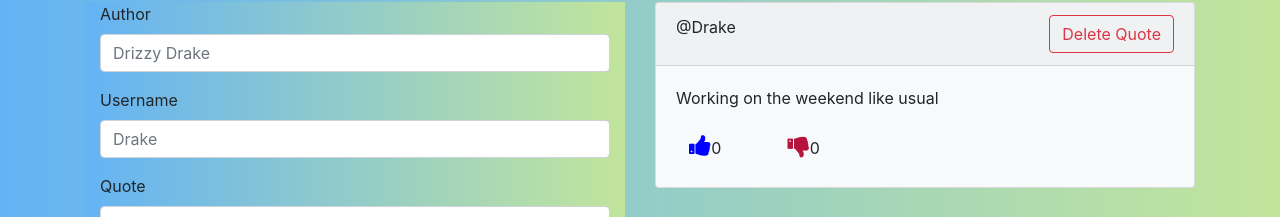
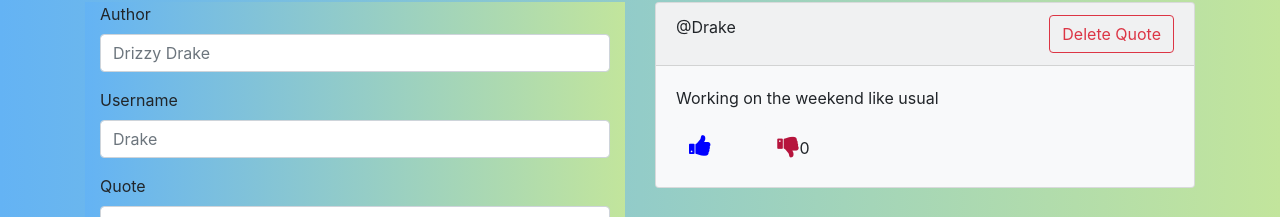
Before and after one commit to hamisicodes/quotes, an Angular app: page / in a window 1280 px wide. Shown: the part 92-309 px from the top of the page. Built offline with nearby package versions, Linux system fonts and the light colour scheme.

Commit message:
Add  upvote and downVote property to the Quote object

```diff
--- a/src/app/quote.ts
+++ b/src/app/quote.ts
@@ -1,5 +1,11 @@
 export class Quote {
+
+    upVote:number;
+    downVote:number;
+
     constructor(public author:string , public username:string , public description:string){
+        this.upVote = 0;
+        this.downVote = 0;
 
     }
 }
--- a/src/app/quote/quote.component.html
+++ b/src/app/quote/quote.component.html
@@ -29,7 +29,7 @@
                     <div class="card-body">
 
                         <p class="card-text">{{quote_instance.description}}</p>
-                        <button type="button" class="btn btn-light" (click)="increaseUpvote(i)"> <i class="fa fa-thumbs-up" style="font-size:24px; color:blue"></i>{{upVote}}</button><span class="tab"></span>
+                        <button type="button" class="btn btn-light" (click)="increaseUpvote(i)"> <i class="fa fa-thumbs-up" style="font-size:24px; color:blue"></i>{{upVote[i]}}</button><span class="tab"></span>
 
                         <button type="button" class="btn btn-light"><i class="fa fa-thumbs-down" style="font-size:24px; color:rgb(182, 20, 60)"></i>{{downVote}}</button>
                         <span class="tab"></span>
--- a/src/app/quote/quote.component.ts
+++ b/src/app/quote/quote.component.ts
@@ -23,6 +23,11 @@
    upVote = 0;
    downVote = 0;
 
+  increaseUpvote(i){
+    this.upVote[i] +=1;
+
+  }
+
   constructor() { }
 
   ngOnInit(): void {
```
